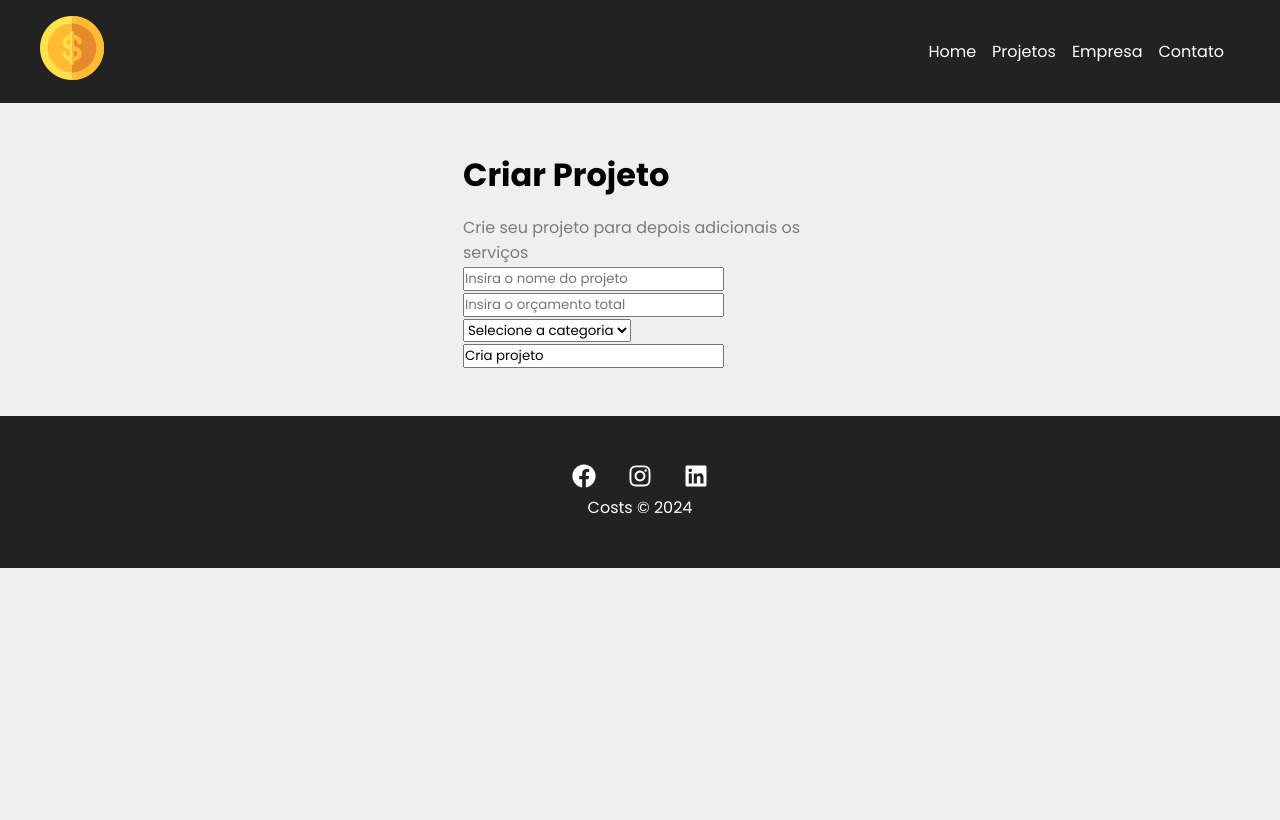
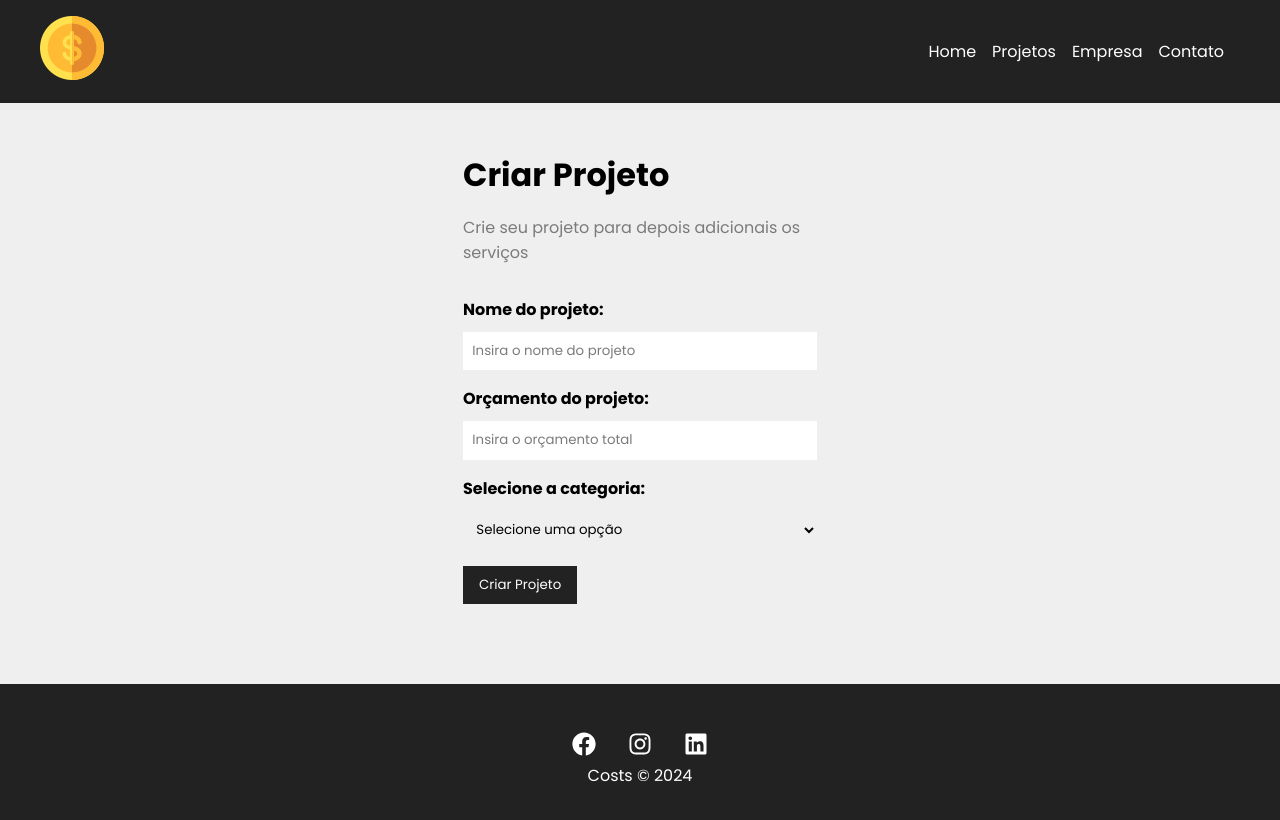
Before and after one commit to MarianaCoradiniOliveira/Projeto-React-Investimentos, a React (Create React App) app in the folder projeto-react/: page /newproject in a window 1280 px wide. Shown: the top 820 px of the page. Built offline with nearby package versions, Linux system fonts and the light colour scheme.

Commit message:
continuacao do projeto, finalizacao da pagina de criar projeto

```diff
--- /dev/null
+++ b/projeto-react/src/components/form/Input.jsx
@@ -0,0 +1,19 @@
+import styles from './Input.module.css'
+
+function Input({type, text, name, placeholder, handleOnChance, value}){ // Define a função do componente Input que recebe várias propriedades como argumentos. Essas propriedades são utilizadas para configurar o comportamento e a aparência do componente.
+    // type: Tipo do input (por exemplo, 'text', 'password', etc.).
+    // text: Rótulo (label) associado ao input.
+    // name: Nome do input.
+    // placeholder: Texto de placeholder exibido no input.
+    // handleOnChance: Função de callback a ser chamada quando o valor do input é alterado.
+    return(
+        <div className={styles.form_control}>
+            {/* Adiciona um rótulo associado ao input. O atributo htmlFor está configurado com o valor de name, associando o rótulo ao input correspondente. */}
+            <label htmlFor={name}>{text}:</label>
+            {/* Cria um elemento <input> com os atributos configurados pelas propriedades passadas para o componente. A função onChange será chamada sempre que o valor do input for alterado. */}
+            <input type={type} name={name} id={name} placeholder={placeholder} onChange={handleOnChance} value={value}/>
+        </div>
+    )
+}
+
+export default Input
--- /dev/null
+++ b/projeto-react/src/components/form/Input.module.css
@@ -0,0 +1,20 @@
+.form_control{
+    display: flex;
+    flex-direction: column;
+    margin-bottom: 1em;
+}
+
+.form_control label{
+    margin-bottom: .6em;
+    font-weight: bold;
+}
+
+.form_control input{
+    padding: .7em;
+    border-radius: 0;
+    border: none;
+}
+
+.form_control input::placeholder{
+    color: #7b7b7b;
+}
--- /dev/null
+++ b/projeto-react/src/components/form/Select.jsx
@@ -0,0 +1,15 @@
+import styles from './Select.module.css'
+
+function Select({text, name, options, handleOnChance, value}){
+    return(
+        <div className={styles.form_control}>
+        {/* Adiciona um rótulo associado ao input. O atributo htmlFor está configurado com o valor de name, associando o rótulo ao input correspondente. */}
+        <label htmlFor={name}>{text}:</label>
+        <select name={name} id={name}>
+            <option>Selecione uma opção</option>
+        </select>
+    </div>
+    )
+}
+
+export default Select
--- /dev/null
+++ b/projeto-react/src/components/form/Select.module.css
@@ -0,0 +1,16 @@
+.form_control{
+    display: flex;
+    flex-direction: column;
+    margin-bottom: 1em;
+}
+
+.form_control label{
+    margin-bottom: .6em;
+    font-weight: bold;
+}
+
+.form_control select{
+    padding: .7em;
+    border-radius: 0;
+    border: none;
+}
--- /dev/null
+++ b/projeto-react/src/components/form/SubmitButton.jsx
@@ -0,0 +1,11 @@
+import styles from './SubmitButton.module.css'
+
+function SubmitButton({text}){
+    return(
+        <div>
+            <button className={styles.btn}>{text}</button>
+        </div>
+    )
+}
+
+export default SubmitButton
--- /dev/null
+++ b/projeto-react/src/components/form/SubmitButton.module.css
@@ -0,0 +1,13 @@
+.btn{
+    background-color: #222;
+    color: #fff;
+    padding: 0.7em 1.2em;
+    text-decoration: none;
+    transition: .5s;
+    cursor: pointer;
+    border: none;
+}
+
+.btn:hover{
+    color: #ffbb33;
+}
--- a/projeto-react/src/components/pages/NewProject.jsx
+++ b/projeto-react/src/components/pages/NewProject.jsx
@@ -6,7 +6,7 @@
         <div className={styles.newproject_container}>
             <h1>Criar Projeto</h1>
             <p>Crie seu projeto para depois adicionais os serviços</p>
-            <ProjectForm/>
+            <ProjectForm btnText="Criar Projeto"/>
         </div>
     )
 }
--- /dev/null
+++ b/projeto-react/src/components/project/Project.module.css
@@ -0,0 +1,4 @@
+.form{
+    width: 100%;
+    margin: 2em 0;
+}
--- a/projeto-react/src/components/project/ProjectForm.jsx
+++ b/projeto-react/src/components/project/ProjectForm.jsx
@@ -1,20 +1,15 @@
-function ProjectForm(){
+import styles from './Project.module.css'
+import Input from '../form/Input'
+import Select from '../form/Select'
+import SubmitButton from '../form/SubmitButton'
+
+function ProjectForm({btnText}){
     return(
-        <form action="">
-            <div>
-                <input type="text" placeholder="Insira o nome do projeto"/>
-            </div>
-            <div>
-                <input type="number" placeholder="Insira o orçamento total"/>
-            </div>
-            <div>
-                <select name="category_id">
-                    <option disabled selected>Selecione a categoria</option>
-                </select>
-            </div>
-            <div>
-                <input type="subit" value="Cria projeto"/>
-            </div>
+        <form className={styles.form}>
+            <Input type="text" text="Nome do projeto" name="name" placeholder="Insira o nome do projeto"/>
+            <Input type="number" text="Orçamento do projeto" name="budget" placeholder="Insira o orçamento total"/>
+            <Select name="category_id" text="Selecione a categoria"/>
+            <SubmitButton text={btnText}/>
         </form>
     )
 }
```
